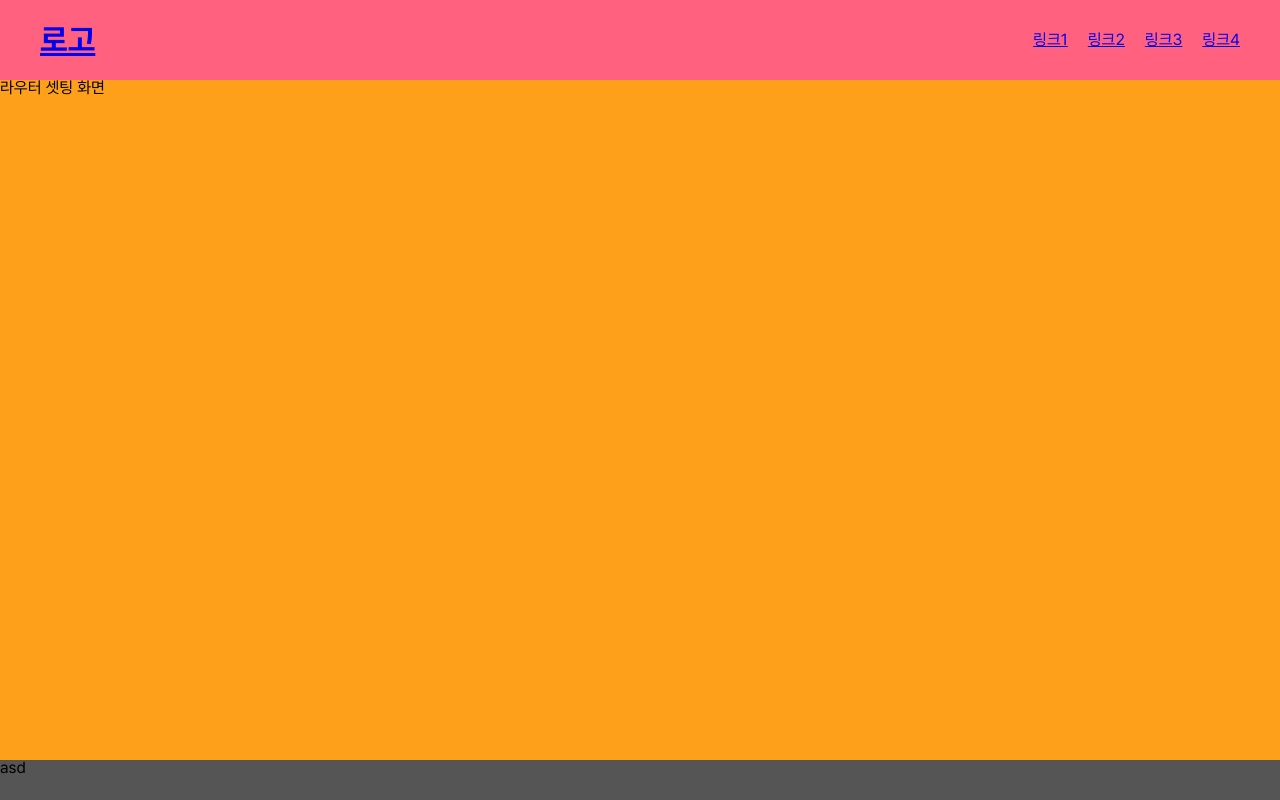
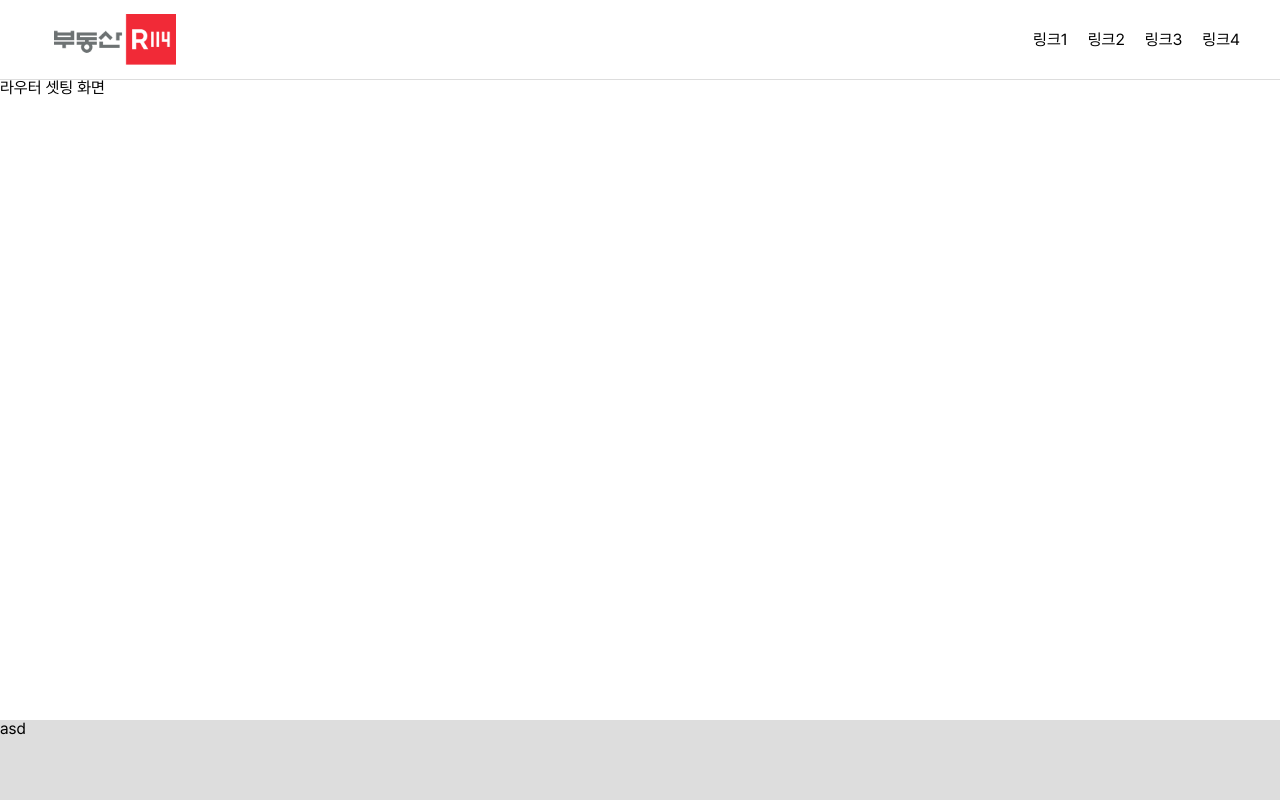
Before and after one commit to DongJae-Go-FE/r114-coding-convention, a React (Create React App) app: page / in a window 1280 px wide. Built offline with nearby package versions, Linux system fonts and the light colour scheme.

Commit message:
svg setting

```diff
--- /dev/null
+++ b/src/assets/svgs/CloseSvg.js
@@ -0,0 +1,24 @@
+const CloseSvg = () => {
+  return (
+    <svg
+      viewBox="0 0 48 48"
+      fill="none"
+      xmlns="http://www.w3.org/2000/svg"
+    >
+      <path
+        fill-rule="evenodd"
+        clip-rule="evenodd"
+        d="M6.58579 6.58579C7.36683 5.80474 8.63317 5.80474 9.41421 6.58579L41.4142 38.5858C42.1953 39.3668 42.1953 40.6332 41.4142 41.4142C40.6332 42.1953 39.3668 42.1953 38.5858 41.4142L6.58579 9.41421C5.80474 8.63317 5.80474 7.36683 6.58579 6.58579Z"
+        fill="#111111"
+      />
+      <path
+        fill-rule="evenodd"
+        clip-rule="evenodd"
+        d="M41.4142 6.58579C42.1953 7.36683 42.1953 8.63317 41.4142 9.41421L9.41421 41.4142C8.63317 42.1953 7.36683 42.1953 6.58579 41.4142C5.80474 40.6332 5.80474 39.3668 6.58579 38.5858L38.5858 6.58579C39.3668 5.80474 40.6332 5.80474 41.4142 6.58579Z"
+        fill="#111111"
+      />
+    </svg>
+  );
+};
+
+export default CloseSvg;
--- /dev/null
+++ b/src/assets/svgs/HamburgerMenuSVG.js
@@ -0,0 +1,30 @@
+const HamburgerMenuSVG = () => {
+  return (
+    <svg
+      viewBox="0 0 48 48"
+      fill="none"
+      xmlns="http://www.w3.org/2000/svg"
+    >
+      <path
+        fill-rule="evenodd"
+        clip-rule="evenodd"
+        d="M5.94971 11.9497C5.94971 10.8451 6.84514 9.94971 7.94971 9.94971H39.9497C41.0543 9.94971 41.9497 10.8451 41.9497 11.9497C41.9497 13.0543 41.0543 13.9497 39.9497 13.9497H7.94971C6.84514 13.9497 5.94971 13.0543 5.94971 11.9497Z"
+        fill="#111111"
+      />
+      <path
+        fill-rule="evenodd"
+        clip-rule="evenodd"
+        d="M5.94971 23.9497C5.94971 22.8451 6.84514 21.9497 7.94971 21.9497H39.9497C41.0543 21.9497 41.9497 22.8451 41.9497 23.9497C41.9497 25.0543 41.0543 25.9497 39.9497 25.9497H7.94971C6.84514 25.9497 5.94971 25.0543 5.94971 23.9497Z"
+        fill="#111111"
+      />
+      <path
+        fill-rule="evenodd"
+        clip-rule="evenodd"
+        d="M5.94971 35.9497C5.94971 34.8451 6.84514 33.9497 7.94971 33.9497H39.9497C41.0543 33.9497 41.9497 34.8451 41.9497 35.9497C41.9497 37.0543 41.0543 37.9497 39.9497 37.9497H7.94971C6.84514 37.9497 5.94971 37.0543 5.94971 35.9497Z"
+        fill="#111111"
+      />
+    </svg>
+  );
+};
+
+export default HamburgerMenuSVG;
--- /dev/null
+++ b/src/assets/svgs/LeftMenuSVG.js
@@ -0,0 +1,36 @@
+const LeftMenuSVG = () => {
+  return (
+    <svg
+      viewBox="0 0 48 48"
+      fill="none"
+      xmlns="http://www.w3.org/2000/svg"
+    >
+      <path
+        fill-rule="evenodd"
+        clip-rule="evenodd"
+        d="M4 9C4 7.89543 4.89543 7 6 7H42C43.1046 7 44 7.89543 44 9C44 10.1046 43.1046 11 42 11H6C4.89543 11 4 10.1046 4 9Z"
+        fill="#111111"
+      />
+      <path
+        fill-rule="evenodd"
+        clip-rule="evenodd"
+        d="M4 19C4 17.8954 4.89543 17 6 17H34C35.1046 17 36 17.8954 36 19C36 20.1046 35.1046 21 34 21H6C4.89543 21 4 20.1046 4 19Z"
+        fill="#111111"
+      />
+      <path
+        fill-rule="evenodd"
+        clip-rule="evenodd"
+        d="M4 29C4 27.8954 4.89543 27 6 27H42C43.1046 27 44 27.8954 44 29C44 30.1046 43.1046 31 42 31H6C4.89543 31 4 30.1046 4 29Z"
+        fill="#111111"
+      />
+      <path
+        fill-rule="evenodd"
+        clip-rule="evenodd"
+        d="M4 39C4 37.8954 4.89543 37 6 37H34C35.1046 37 36 37.8954 36 39C36 40.1046 35.1046 41 34 41H6C4.89543 41 4 40.1046 4 39Z"
+        fill="#111111"
+      />
+    </svg>
+  );
+};
+
+export default LeftMenuSVG;
--- /dev/null
+++ b/src/assets/svgs/RightMenuSVG.js
@@ -0,0 +1,36 @@
+const RightMenuSVG = () => {
+  return (
+    <svg
+      viewBox="0 0 48 48"
+      fill="none"
+      xmlns="http://www.w3.org/2000/svg"
+    >
+      <path
+        fill-rule="evenodd"
+        clip-rule="evenodd"
+        d="M4 9C4 7.89543 4.89543 7 6 7H42C43.1046 7 44 7.89543 44 9C44 10.1046 43.1046 11 42 11H6C4.89543 11 4 10.1046 4 9Z"
+        fill="#111111"
+      />
+      <path
+        fill-rule="evenodd"
+        clip-rule="evenodd"
+        d="M12 19C12 17.8954 12.8954 17 14 17H42C43.1046 17 44 17.8954 44 19C44 20.1046 43.1046 21 42 21H14C12.8954 21 12 20.1046 12 19Z"
+        fill="#111111"
+      />
+      <path
+        fill-rule="evenodd"
+        clip-rule="evenodd"
+        d="M4 29C4 27.8954 4.89543 27 6 27H42C43.1046 27 44 27.8954 44 29C44 30.1046 43.1046 31 42 31H6C4.89543 31 4 30.1046 4 29Z"
+        fill="#111111"
+      />
+      <path
+        fill-rule="evenodd"
+        clip-rule="evenodd"
+        d="M12 39C12 37.8954 12.8954 37 14 37H42C43.1046 37 44 37.8954 44 39C44 40.1046 43.1046 41 42 41H14C12.8954 41 12 40.1046 12 39Z"
+        fill="#111111"
+      />
+    </svg>
+  );
+};
+
+export default RightMenuSVG;
--- a/src/components/molecules/Drawer/index.js
+++ b/src/components/molecules/Drawer/index.js
@@ -2,6 +2,7 @@ import { useState, useEffect } from "react";
 import { useSelector } from "react-redux";
 import { createPortal } from "react-dom";
 import { mobileBreakPoint } from "../../../constants/constants";
+
 function Drawer({ children, device }) {
   const [windowWidth, setWindwoWidth] = useState();
   const body = document.body;
--- a/src/components/molecules/MobileMenu/index.js
+++ b/src/components/molecules/MobileMenu/index.js
@@ -1,6 +1,7 @@
 import React from "react";
 import { useDispatch } from "react-redux";
 import { drawerStateChange } from "../../../store/store";
+import CloseSvg from "../../../assets/svgs/CloseSvg";
 import Styled from "./styled";
 
 function MobileMenu() {
@@ -13,7 +14,7 @@ function MobileMenu() {
           dispatch(drawerStateChange(false));
         }}
       >
-        닫기
+        <CloseSvg/>
       </button>
     </Styled>
   );
--- a/src/components/molecules/MobileMenu/styled.js
+++ b/src/components/molecules/MobileMenu/styled.js
@@ -8,6 +8,14 @@ const Styled = styled.div`
   right: 0;
   z-index: 1001;
   background-color: #fff;
+
+  button{
+    width: 30px;
+    height: 30px;
+    background: transparent;
+    border: none;
+    cursor: pointer;
+  }
 `;
 
 export default Styled;
--- a/src/components/organism/Content/styled.js
+++ b/src/components/organism/Content/styled.js
@@ -6,7 +6,7 @@ const Styled = styled.div`
   height: calc(100% - 80px);
   display: flex;
   flex-direction: column;
-  background-color: var(--orange400);
+  background-color: var(--white);
   position: absolute;
   top: 80px;
 
--- a/src/components/organism/Footer/styled.js
+++ b/src/components/organism/Footer/styled.js
@@ -2,9 +2,10 @@ import styled from "@emotion/styled";
 
 const Styled = styled.footer`
   width: 100%;
-  height: 40px;
+  height: 80px;
   margin-top: auto;
-  background-color: var(--gray700);
+  background-color: var(--gray300);
+  border-top: 1px solid var(--gray300);
 `;
 
 export default Styled;
--- a/src/components/organism/Header/index.js
+++ b/src/components/organism/Header/index.js
@@ -3,11 +3,15 @@ import { useDispatch, useSelector } from "react-redux";
 import { Link } from "react-router-dom";
 import { drawerStateChange } from "../../../store/store";
 import { changeState, routerStatePush } from "../../../store/store";
+import LeftMenuSVG from "../../../assets/svgs/LeftMenuSVG";
+import RightMenuSVG from "../../../assets/svgs/RightMenuSVG";
+import HamburgerMenuSVG from "../../../assets/svgs/HamburgerMenuSVG";
 
 import Styled from "./styled";
 
 function Header() {
   let dispatch = useDispatch();
+  let menuState = useSelector((state) => state.menu);
   let routerState = useSelector((state) => state.router);
   return (
     <Styled routerState={routerState}>
@@ -18,7 +22,7 @@ function Header() {
             dispatch(routerStatePush(""));
           }}
         >
-          로고
+          <span>부동산 114</span>
         </Link>
       </h1>
       <div>
@@ -70,7 +74,7 @@ function Header() {
             dispatch(changeState());
           }}
         >
-          레프트 메뉴
+          {menuState ? <RightMenuSVG /> : <LeftMenuSVG />}
         </button>
       </div>
       <button
@@ -79,7 +83,7 @@ function Header() {
           dispatch(drawerStateChange(true));
         }}
       >
-        반응형 메뉴
+        <HamburgerMenuSVG/>
       </button>
     </Styled>
   );
--- a/src/components/organism/Header/styled.js
+++ b/src/components/organism/Header/styled.js
@@ -1,6 +1,7 @@
 import styled from "@emotion/styled";
 import { css } from "@emotion/react";
 import { mobileBreakPoint } from "../../../constants/constants";
+import Logo from "../../../assets/logo.png"
 
 const Styled = styled.header`
   width: 100%;
@@ -12,7 +13,24 @@ const Styled = styled.header`
   position: fixed;
   top: 0;
   z-index: 1000;
-  background-color: var(--primary400);
+  border-bottom: 1px solid var(--gray300);
+  background-color: var(--white);
+
+  h1 {
+    a {
+      display: block;
+      width: 150px;
+      height: 51px;
+      background: url(${Logo}) no-repeat center /contain;
+      span {
+        overflow: hidden;
+        width: 1px;
+        height: 1px;
+        position: absolute;
+        clip: rect(0 0 0 0);
+      }
+    }
+  }
 
   div {
     display: flex;
@@ -23,11 +41,31 @@ const Styled = styled.header`
       display: flex;
       gap: 0 20px;
       list-style: none;
+
+      li{
+        a{
+          color: var(---gray700);
+          text-decoration: none;
+        }
+      }
+    }
+
+    button{
+      width: 30px;
+      height: 30px;
+      border: none;
+      background: transparent;
+      cursor: pointer;
     }
   }
 
   > button {
     display: none;
+    width: 35px;
+    height: 35px;
+    background-color: transparent;
+    border: none;
+    cursor: pointer;
   }
 
   ${({ routerState }) => {
--- a/src/components/organism/LeftMenu/styled.js
+++ b/src/components/organism/LeftMenu/styled.js
@@ -11,7 +11,9 @@ const Styled = styled.div`
   padding: 20px;
   position: fixed;
   top: 80px;
-  background-color: var(--blue400);
+  background-color: var(--white);
+
+  border-right: 1px solid var(--gray300);
 
   ul {
     list-style: none;
```
Also changed, not shown: src/assets/logo.png (added).
